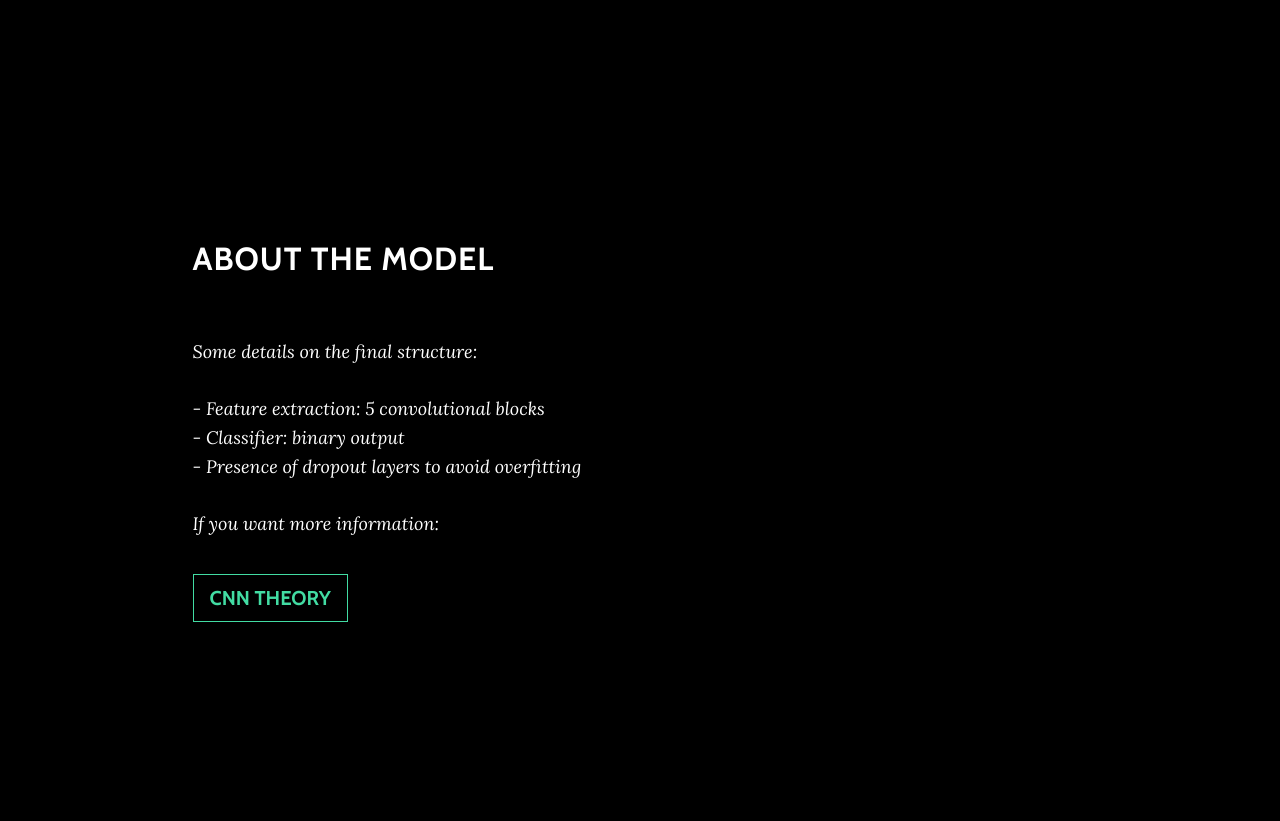
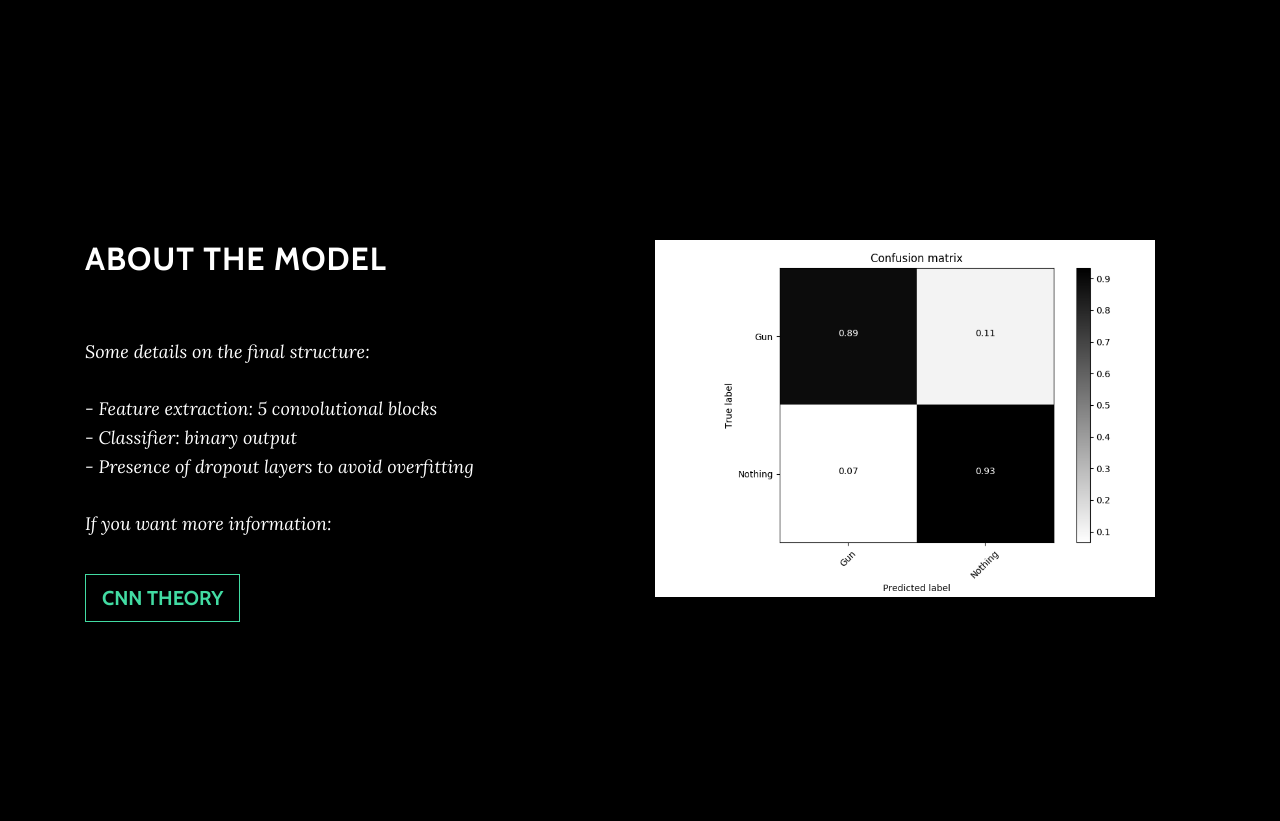
Before and after one commit to alexfogliiseppe/tdi_capstone, a Flask app: page / in a window 1280 px wide. Shown: the part 1357-2178 px from the top of the page. Run offline with Flask 2, Linux system fonts and the light colour scheme; some libraries are stand-ins or nearby versions.

Commit message:
last day 226

```diff
--- a/templates/index.html
+++ b/templates/index.html
@@ -87,7 +87,8 @@
     <!-- Model Section -->
     <section id="download" class="content-section">
       <div class="container">
-        <div class="col-lg-10 mx-auto">
+        <div class="row">
+        <div class="col-lg-6">
           <h2>About the model</h2>
           <br>
           <p><i>Some details on the final structure:
@@ -99,7 +100,11 @@
             <br>If you want more information:</i></p>
           <a href="https://en.wikipedia.org/wiki/Convolutional_neural_network" class="btn btn-default btn-lg">CNN theory</a>
         </div>
+        <div class="col-lg-6">
+          <img src="static/img/confusion_matrix.png" width="500px">
+        </div>
       </div>
+    </div>
     </section>
 
     <!-- Contact Section -->
```
Also changed, not shown: static/img/confusion_matrix.png.
